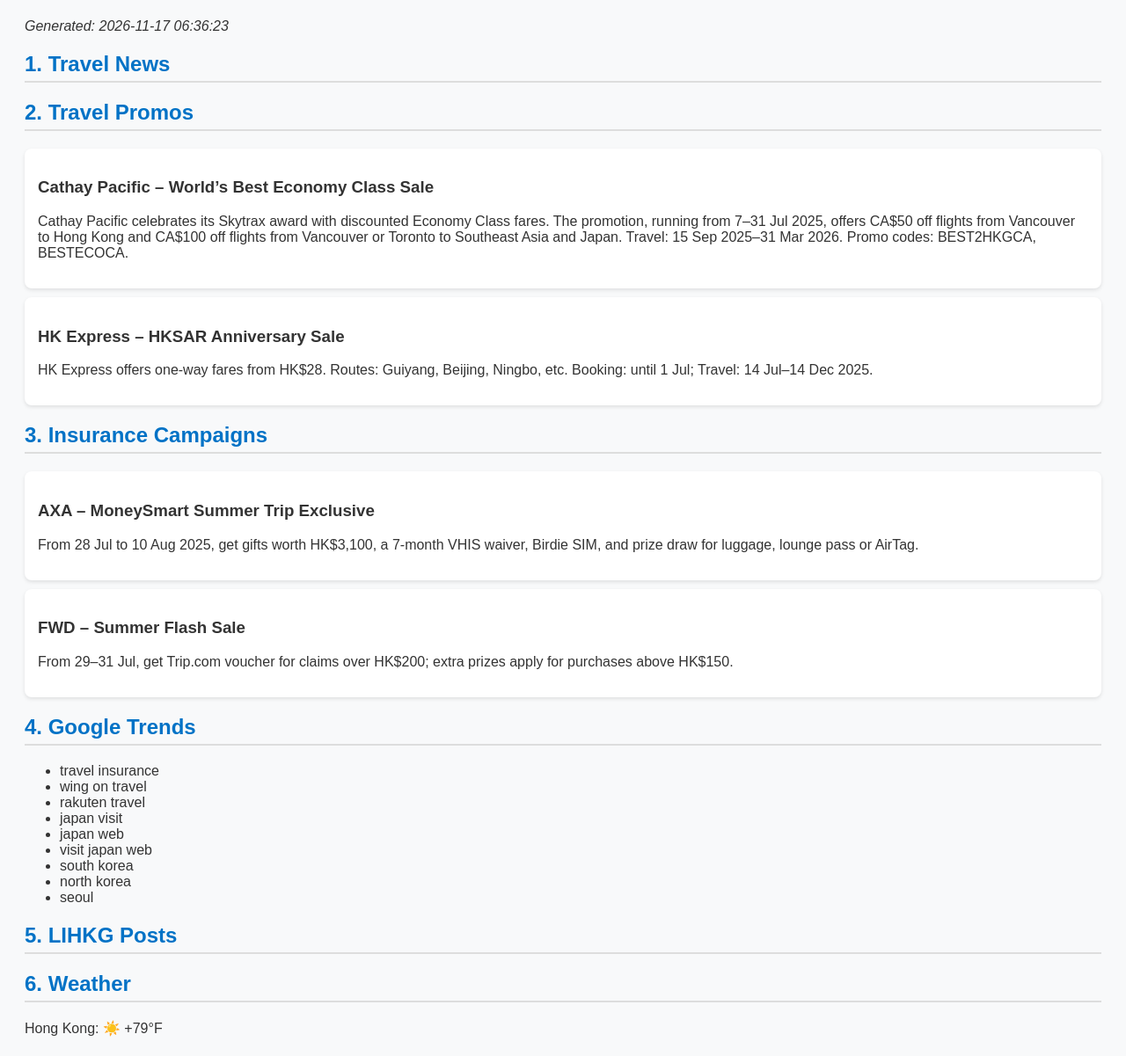
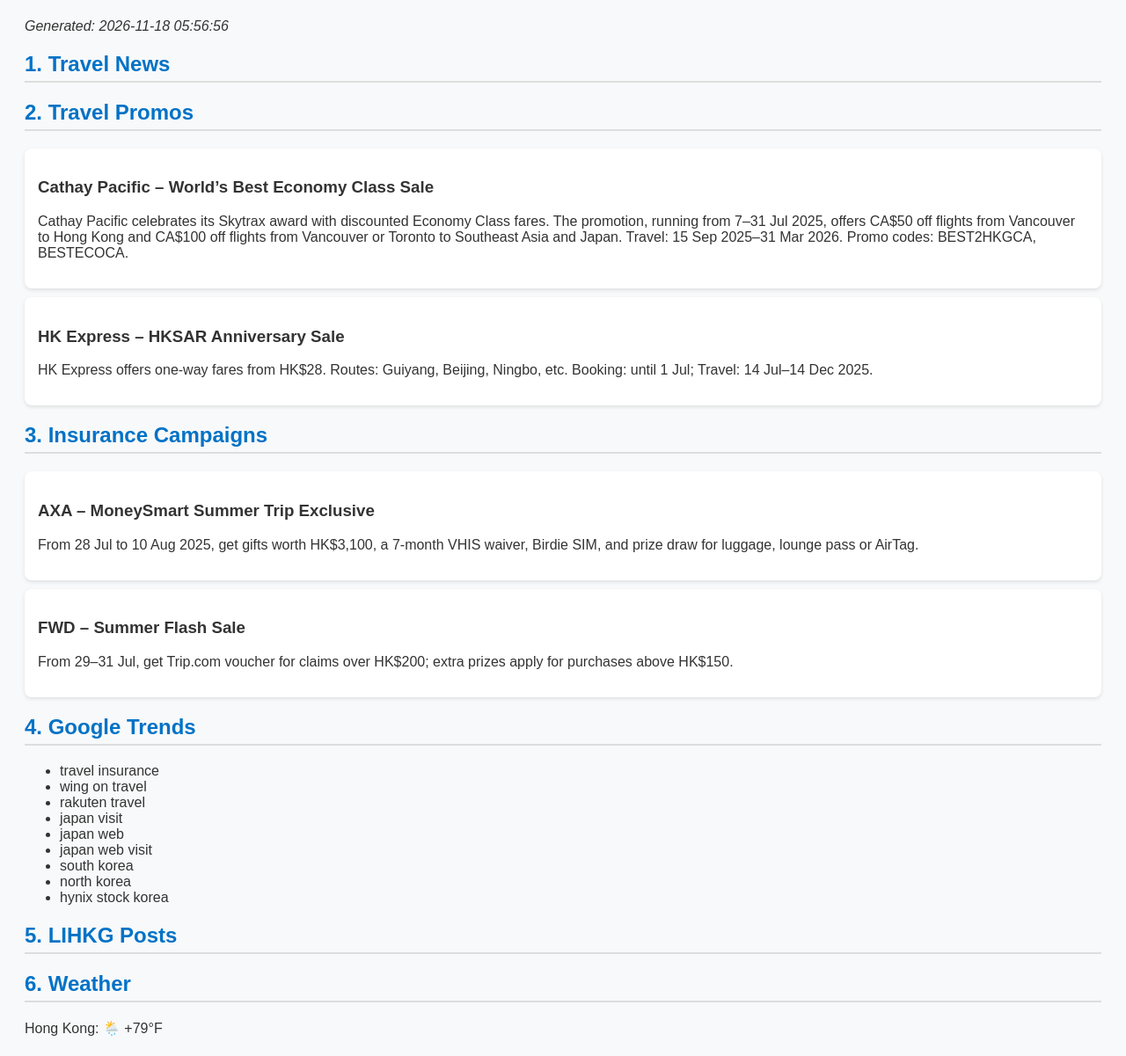
Before and after one commit to cathyshing12/zurich-daily-report, a plain HTML site: page index.html in a window 1280 px wide. Shown: the part 87-1288 px from the top of the page at 88% size. Drawn offline with Linux system fonts and the light colour scheme.

Commit message:
Auto-update report and chart

```diff
--- a/index.html
+++ b/index.html
@@ -9,13 +9,13 @@
 </style>
 </head><body>
 <h1>Zurich Daily Travel Report</h1>
-<p><i>Generated: 2026-11-17 06:36:23</i></p>
+<p><i>Generated: 2026-11-18 05:56:56</i></p>
 <h2>1. Travel News</h2>
 <h2>2. Travel Promos</h2><div class='card'><h3>Cathay Pacific – World’s Best Economy Class Sale</h3><p>Cathay Pacific celebrates its Skytrax award with discounted Economy Class fares. The promotion, running from 7–31 Jul 2025, offers CA$50 off flights from Vancouver to Hong Kong and CA$100 off flights from Vancouver or Toronto to Southeast Asia and Japan. Travel: 15 Sep 2025–31 Mar 2026. Promo codes: BEST2HKGCA, BESTECOCA.</p></div><div class='card'><h3>HK Express – HKSAR Anniversary Sale</h3><p>HK Express offers one-way fares from HK$28. Routes: Guiyang, Beijing, Ningbo, etc. Booking: until 1 Jul; Travel: 14 Jul–14 Dec 2025.</p></div>
 <h2>3. Insurance Campaigns</h2><div class='card'><h3>AXA – MoneySmart Summer Trip Exclusive</h3><p>From 28 Jul to 10 Aug 2025, get gifts worth HK$3,100, a 7-month VHIS waiver, Birdie SIM, and prize draw for luggage, lounge pass or AirTag.</p></div><div class='card'><h3>FWD – Summer Flash Sale</h3><p>From 29–31 Jul, get Trip.com voucher for claims over HK$200; extra prizes apply for purchases above HK$150.</p></div>
-<h2>4. Google Trends</h2><ul><li>travel insurance</li><li>wing on travel</li><li>rakuten travel</li><li>japan visit</li><li>japan web</li><li>visit japan web</li><li>south korea</li><li>north korea</li><li>seoul</li></ul>
+<h2>4. Google Trends</h2><ul><li>travel insurance</li><li>wing on travel</li><li>rakuten travel</li><li>japan visit</li><li>japan web</li><li>japan web visit</li><li>south korea</li><li>north korea</li><li>hynix stock korea</li></ul>
 <h2>5. LIHKG Posts</h2><ul></ul>
-<h2>6. Weather</h2><p>Hong Kong: ☀️  +79°F
+<h2>6. Weather</h2><p>Hong Kong: 🌦️  +79°F
 </p>
 <h2>7. Suggestion</h2><p>推出7折旅遊保險優惠，搭配熱門目的地推廣</p>
 <h2>8. Insurance Buzz Chart</h2><img src='chart.png' />
```
